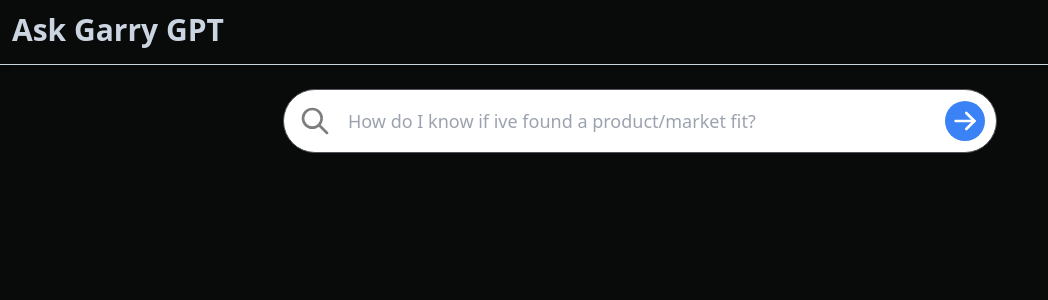
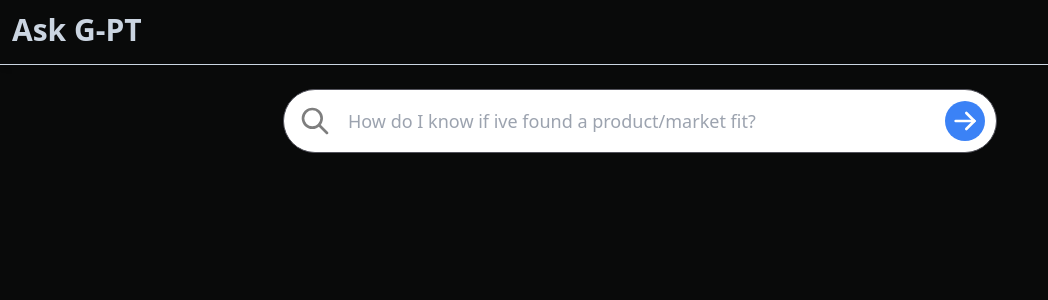
Before and after one commit to PhatStraw/ask-gary-ai, a Next.js app: page / in a window 1280 px wide. Shown: the top 300 px of the page, without its empty margins (0-1048 px from the left). Built offline with nearby package versions, Linux system fonts and the light colour scheme.

Commit message:
clean-up

```diff
--- a/pages/index.js
+++ b/pages/index.js
@@ -9,7 +9,7 @@ const ChatUI = () => {
   return (
     <div>
       <nav className='w-full border-b border-slate-300 pb-1 shadow shadow-md'>
-        <h2 className='p-3 text-slate-300 text-3xl font-bold'>Ask Garry GPT</h2>
+        <h2 className='p-3 text-slate-300 text-3xl font-bold'>Ask G-PT</h2>
       </nav>
       <div className="flex flex-col w-full mx-auto max-w-[730px] p-2">
         <form onSubmit={handleSubmit}>
```
